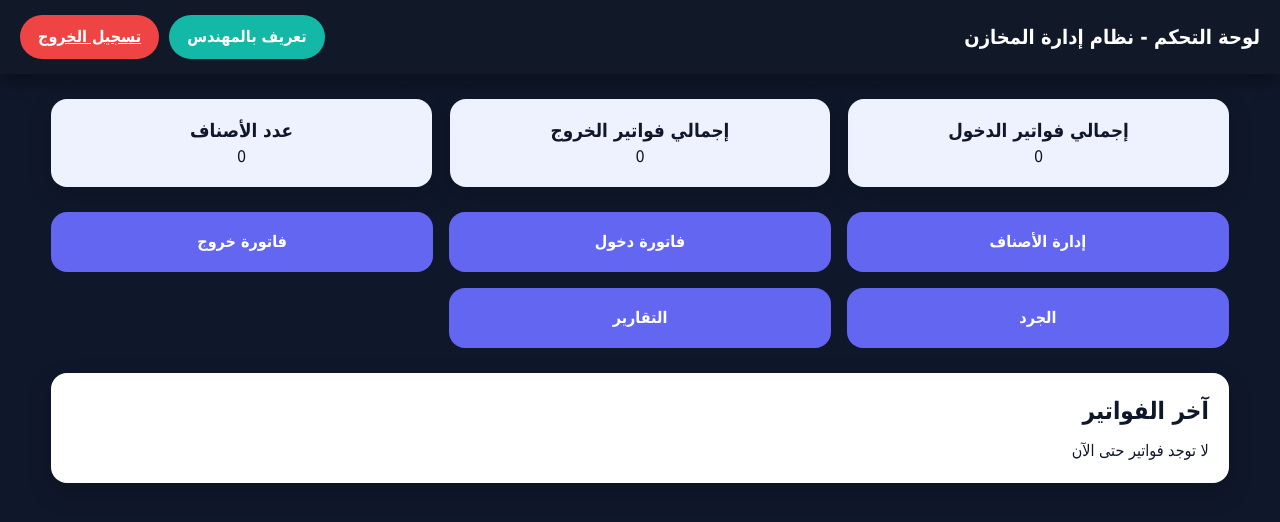
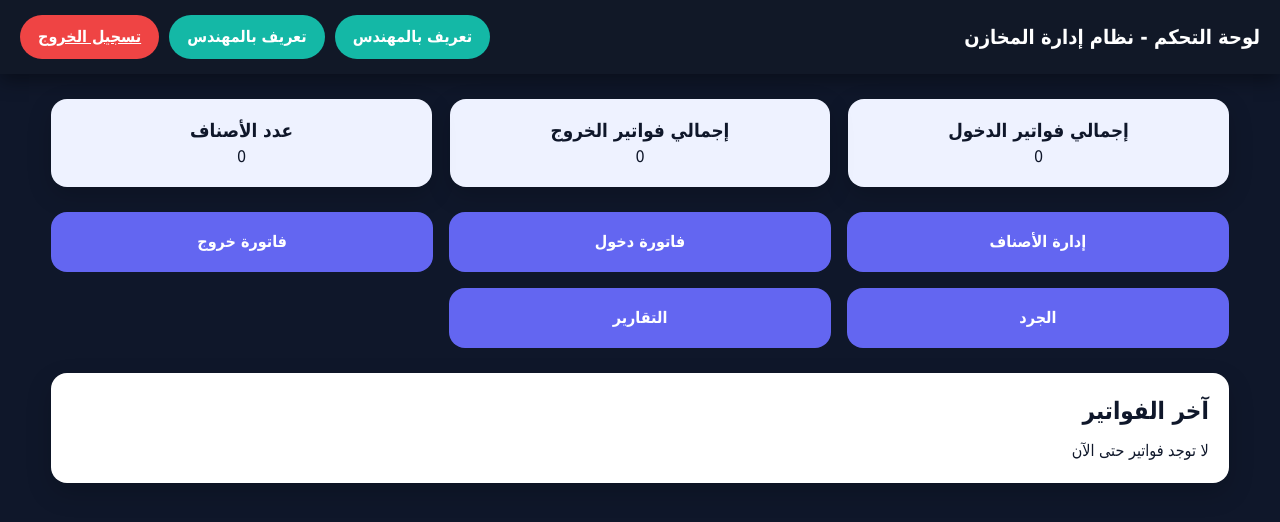
Before and after one commit to aljamhaljamh95-afk/store-project-omar, a plain HTML site: page dashboard.html in a window 1280 px wide. Drawn offline with Linux system fonts and the light colour scheme; sample sign-in values are in the browser's storage.

Commit message:
Update dashboard.html

```diff
--- a/dashboard.html
+++ b/dashboard.html
@@ -60,6 +60,7 @@
         <h1>لوحة التحكم - نظام إدارة المخازن</h1>
 
         <div class="top-buttons">
+            <a href="https://aljamhaljamh95-afk.github.io/OMARssf/" class="js-btn">تعريف بالمهندس</a>
             <a href="omar.html" class="js-btn">تعريف بالمهندس</a>
             <a href="index.html" class="logout-btn" onclick="localStorage.removeItem('loggedIn')">تسجيل الخروج</a>
         </div>
```
